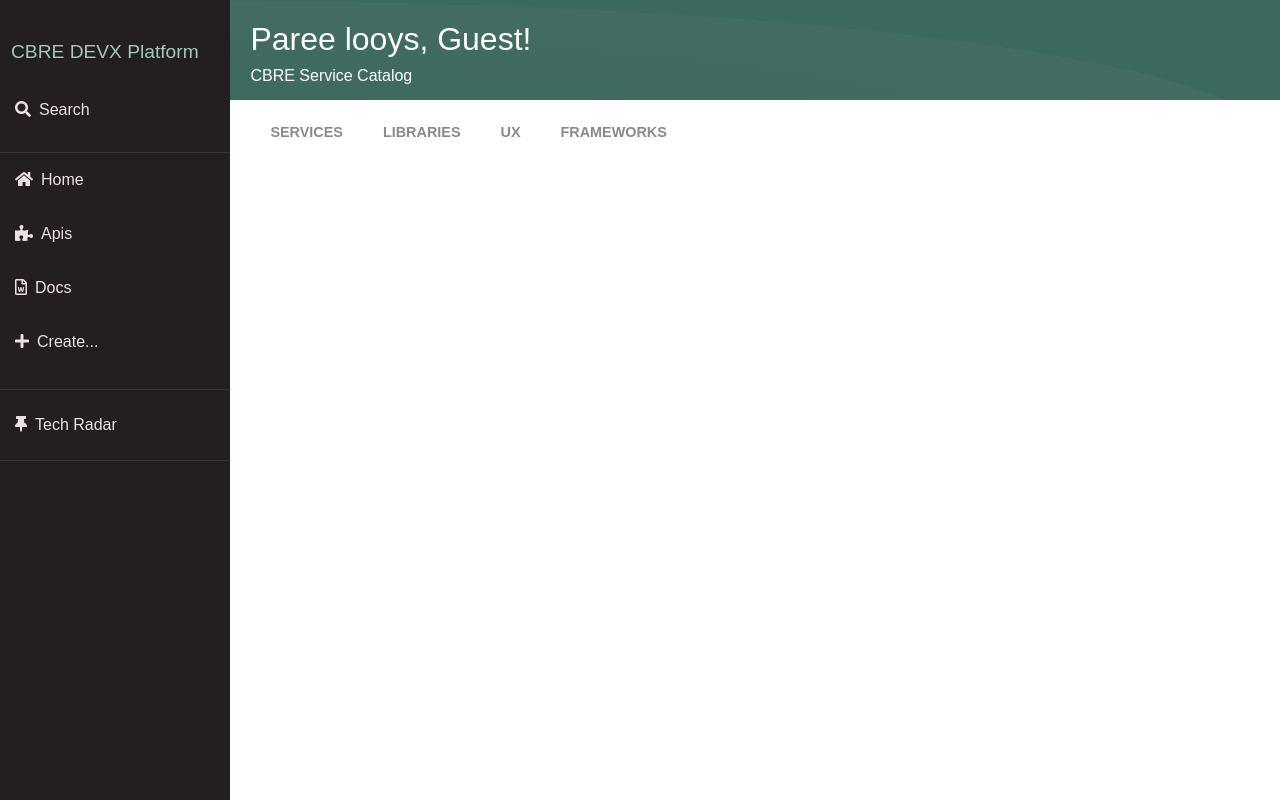
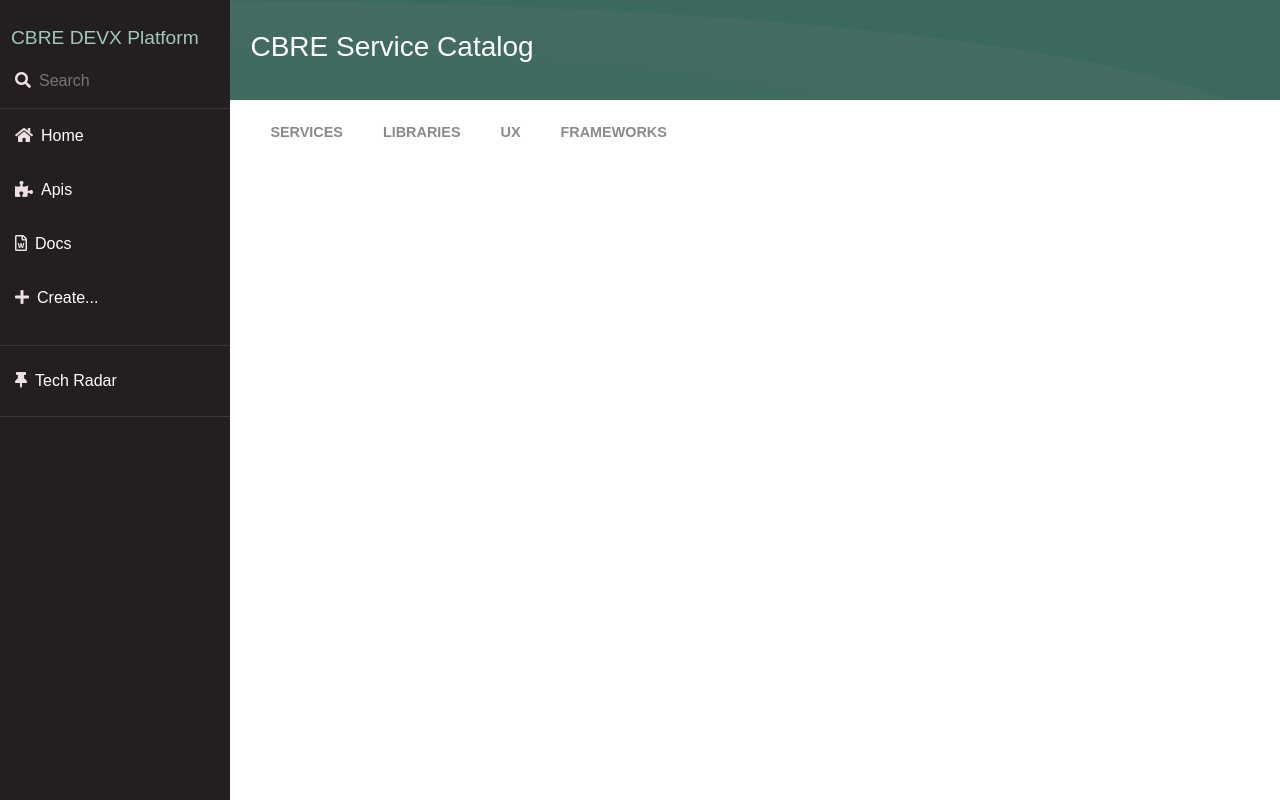
Before and after one commit to vishalkumar392392/cbre-platform, a React (Create React App) app: page / in a window 1280 px wide. Built offline with nearby package versions, Linux system fonts and the light colour scheme.

Commit message:
added buttons

```diff
--- a/package.json
+++ b/package.json
@@ -6,6 +6,7 @@
     "@testing-library/jest-dom": "^5.11.9",
     "@testing-library/react": "^11.2.5",
     "@testing-library/user-event": "^12.8.0",
+    "axios": "^0.21.1",
     "react": "^17.0.1",
     "react-dom": "^17.0.1",
     "react-router-dom": "^5.2.0",
--- /dev/null
+++ b/src/components/Button/Button.css
@@ -0,0 +1,7 @@
+.border {
+  border: 1px solid black;
+}
+.buttonStyle {
+  margin-right: 5px;
+  margin-bottom: 10px;
+}
--- /dev/null
+++ b/src/components/Button/Button.js
@@ -0,0 +1,71 @@
+import React, { useEffect } from "react";
+import { useState } from "react";
+import { useParams } from "react-router-dom";
+import axios from "axios";
+import "./Button.css";
+
+function Button(props) {
+  const [bussiness, setbussiness] = useState(null);
+  const [persons, setPersons] = useState([]);
+  const params = useParams();
+  useEffect(() => {
+    axios
+      .get("https://randomuser.me/api/?results=10")
+      .then((res) => setPersons(res.data.results));
+  }, [bussiness]);
+  const hoverHandler = (event) => {
+    let bus = (
+      <div>
+        <div className="row">
+          <div className="col-lg-2 col-md-4 col-sm-4  border">
+            <h5>S.no</h5>
+          </div>
+          <div className="col-lg-5 col-md-4 col-sm-4  border">
+            <h5> Name</h5>
+          </div>
+          <div className="col-lg-5 col-md-4 col-sm-4  border">
+            <h5>{event.target.value}</h5>
+          </div>
+        </div>
+        {persons.map((per, index) => {
+          return (
+            <div key={index} className="row">
+              <div className="col-lg-2 col-md-4 col-sm-4  border">{index}</div>
+              <div className="col-lg-5 col-md-4 col-sm-4 border">
+                {per.name.first}
+              </div>
+              <div className="col-lg-5 col-md-4 col-sm-4  border">
+                {per.location.country}
+              </div>
+            </div>
+          );
+        })}
+      </div>
+    );
+    setbussiness(bus);
+  };
+  return (
+    <div className="mx-5">
+      <div>
+        <h3 style={{ textTransform: "capitalize" }}>{params.nav}</h3>
+      </div>
+      <input
+        type="button"
+        className="btn btn-success buttonStyle"
+        value="Bussiness"
+        onMouseEnter={hoverHandler}
+        onMouseLeave={() => setbussiness(null)}
+      />
+      <input
+        type="button"
+        className="btn btn-success buttonStyle"
+        value="Technical"
+        onMouseEnter={hoverHandler}
+        onMouseLeave={() => setbussiness(null)}
+      />
+      {bussiness}
+    </div>
+  );
+}
+
+export default Button;
--- a/src/components/Header/Header.css
+++ b/src/components/Header/Header.css
@@ -11,10 +11,8 @@
 
   color: white;
   text-align: left;
-  padding-top: 20px;
+  padding-top: 30px;
   padding-left: 20px;
-  position: relative;
-  z-index: 999999;
 }
 .main-nav {
   list-style: none;
--- a/src/components/Header/Header.js
+++ b/src/components/Header/Header.js
@@ -1,16 +1,17 @@
 import React from "react";
-import { NavLink } from "react-router-dom";
+import { NavLink, Route, Switch } from "react-router-dom";
 import "./Header.css";
+import Button from "../Button/Button";
+
 function Header(props) {
   return (
     <div>
       <div className="header">
-        <h2>Paree looys, Guest!</h2>
-        <h6>CBRE Service Catalog</h6>
+        <h3>CBRE Service Catalog</h3>
       </div>
 
       <nav>
-        <ul class="main-nav">
+        <ul className="main-nav">
           <li>
             <NavLink to="/serivces">SERVICES </NavLink>
           </li>
@@ -25,6 +26,9 @@
           </li>
         </ul>
       </nav>
+      <Switch>
+        <Route path="/:nav" component={Button} />
+      </Switch>
     </div>
   );
 }
--- a/src/components/Sidebar/Sidebar.css
+++ b/src/components/Sidebar/Sidebar.css
@@ -19,17 +19,21 @@
   padding-top: 20px;
   margin-left: 11px;
   margin-bottom: 5px;
-  margin-top: 20px;
+  margin-top: 6px;
   font-size: larger;
   /* border-bottom: 1px solid rgb(204, 58, 0); */
 }
+.wrapper .sidenav .searchStyle {
+  border-bottom: 1px solid rgb(255, 255, 255, 0.1);
+  /* border-bottom: 1px solid rgb(77, 77, 77); */
+}
+.wrapper .sidenav .search {
+  /* margin-top: 20px; */
+  width: 30%;
+  background-color: #231f20;
+  border: none;
 
-.wrapper .sidenav .search {
-  /* border-bottom: 1px solid rgb(77, 77, 77) */
-  border-bottom: 1px solid rgb(255, 255, 255, 0.1);
-  margin-top: 20px;
-
-  padding-bottom: 30px;
+  /* padding-bottom: 30px; */
 }
 
 .wrapper .sidenav ul li {
@@ -38,6 +42,12 @@
   color: rgb(238, 224, 224);
   text-decoration: none;
 }
+
+.wrapper .sidenav ul li:active,
+.wrapper .sidenav ul li:visited {
+  border-left: 2px solid rgb(86, 88, 241);
+}
+
 i {
   margin-right: 8px;
 }
--- a/src/components/Sidebar/Sidebar.js
+++ b/src/components/Sidebar/Sidebar.js
@@ -1,4 +1,5 @@
 import React from "react";
+import { NavLink } from "react-router-dom";
 import "./Sidebar.css";
 
 function Sidebar(props) {
@@ -7,24 +8,56 @@
       <div className="sidenav">
         <h4>CBRE DEVX Platform</h4>
         <ul>
-          <li className="search">
-            <i class="fas fa-search"></i>Search{" "}
+          <li className="searchStyle">
+            <i className="fas fa-search"></i>
+            <input className="search" type="text" placeholder="Search" />
+          </li>
+
+          <li>
+            <i className="fas fa-home"></i>
+            <NavLink
+              to="/home"
+              style={{ textDecoration: "none", color: "white" }}
+            >
+              Home
+            </NavLink>
           </li>
           <li>
-            <i class="fas fa-home"></i>Home
+            <i className="fas fa-puzzle-piece"></i>
+            <NavLink
+              to="/apis"
+              style={{ textDecoration: "none", color: "white" }}
+            >
+              Apis
+            </NavLink>
           </li>
           <li>
-            <i class="fas fa-puzzle-piece"></i>Apis
+            <i className="far fa-file-word"></i>
+            <NavLink
+              to="/docs"
+              style={{ textDecoration: "none", color: "white" }}
+            >
+              Docs{" "}
+            </NavLink>
           </li>
           <li>
-            <i class="far fa-file-word"></i>Docs
-          </li>
-          <li>
-            <i class="fas fa-plus"></i>Create...
+            <i className="fas fa-plus"></i>
+            <NavLink
+              to="/create"
+              style={{ textDecoration: "none", color: "white" }}
+            >
+              Create...{" "}
+            </NavLink>
           </li>
 
           <li className="tech">
-            <i class="fas fa-thumbtack"></i>Tech Radar
+            <i className="fas fa-thumbtack"></i>
+            <NavLink
+              to="/techRadar"
+              style={{ textDecoration: "none", color: "white" }}
+            >
+              Tech Radar{" "}
+            </NavLink>
           </li>
         </ul>
       </div>
```
Also changed, not shown: 1 other file (tests, documents, lock files or other folders).
